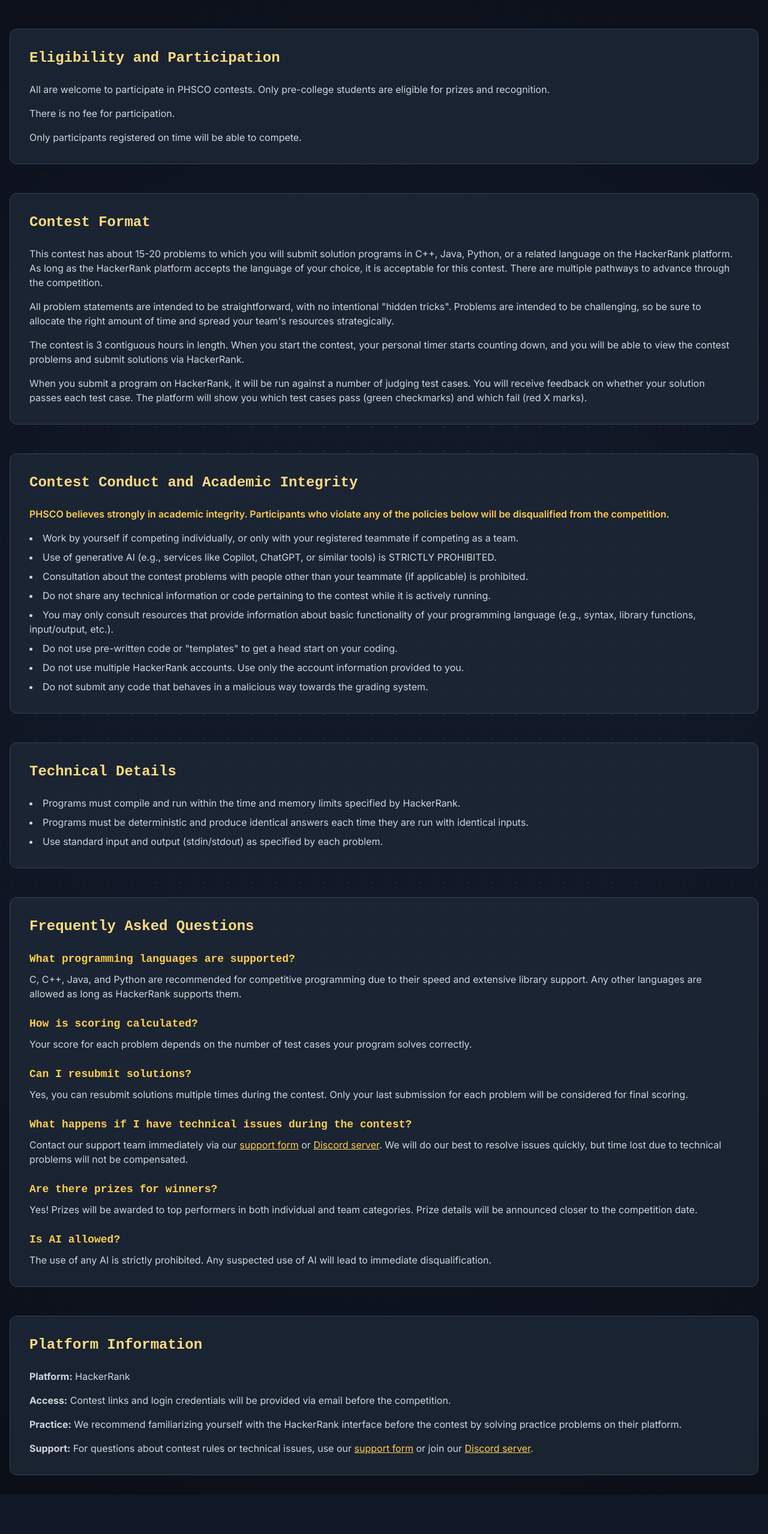
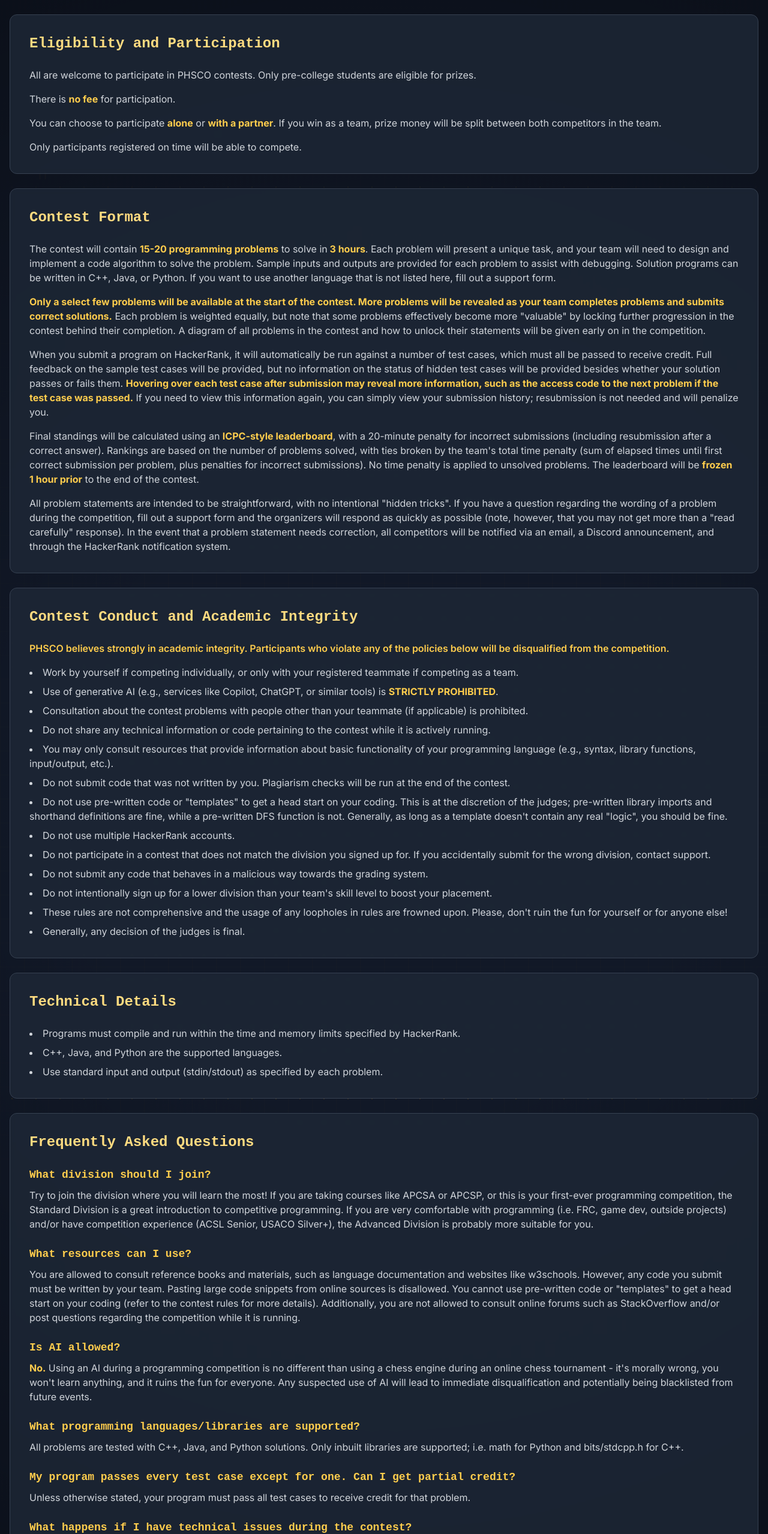
Before and after one commit to Shilab66/phsco, a Next.js app: page /rules in a window 1280 px wide. Shown: the part 188-2746 px from the top of the page at 60% size. Before the commit the page ends 2680 px from the top, so only its background shows below. Built offline with nearby package versions, Linux system fonts and the light colour scheme.

Commit message:
update rules & faq

```diff
--- a/app/logistics/page.tsx
+++ b/app/logistics/page.tsx
@@ -3,7 +3,7 @@
 import type React from "react"
 
 import { motion } from "framer-motion"
-import { Monitor, Wifi, Clock, ExternalLink, Code } from "lucide-react"
+import { Monitor, Wifi, Terminal, ExternalLink, Code } from "lucide-react"
 
 // Banner component that spans the full width
 const FullWidthBanner = () => {
@@ -40,7 +40,7 @@ const Timeline = () => {
     {
       time: "12:00 PM",
       title: "Opening Ceremony",
-      description: "Join us in the welcome livestream and practice submitting on the HackerRank platform.",
+      description: "Practice submitting on the HackerRank platform and prepare for the competition.",
     },
     {
       time: "1:00 PM",
@@ -136,7 +136,7 @@ export default function Logistics() {
         </div>
       </motion.div>
 
-      <div className="grid md:grid-cols-2 gap-6">
+      <div className="grid md:grid-cols-2 gap-6 mx-4">
         <motion.div
           initial={{ opacity: 0, x: -20 }}
           animate={{ opacity: 1, x: 0 }}
@@ -156,7 +156,7 @@ export default function Logistics() {
           <div className="bg-gray-800/80 backdrop-blur-sm p-6 rounded-xl border border-gray-700">
             <h2 className="text-2xl font-semibold mb-4 text-gold-300">Contact Support</h2>
             <p className="mb-4 text-gray-300">
-              Our support team will be available throughout the competition to assist with any issues.
+              Our support team will be available prior to and during the competition to assist with any issues.
             </p>
             <div className="space-y-6">
               <div>
@@ -184,7 +184,7 @@ export default function Logistics() {
                 </a>
               </div>
               <p className="text-sm text-gray-400">
-                <span className="text-gold-400">We will try to respond to every request we receive within a day, and even faster during competition day.</span>
+                We will try to respond to every request we receive within a day; please be patient and do not submit multiple requests for the same issue.
               </p>
             </div>
           </div>
@@ -202,7 +202,12 @@ export default function Logistics() {
               <RequirementCard
                 icon={<Monitor className="text-gold-400" />}
                 title="Device"
-                description="A desktop or laptop computer with access to an IDE (code editor) of your choice is highly recommended. Chromebooks are supported and a web-based IDE will be provided on the competition platform, but it is recommended to use a personal computer if possible."
+                description="A desktop or laptop computer with the ability to access the internet. Chromebooks are supported, but it is recommended to use a Windows/Mac/Linux/etc. if possible."
+              />
+              <RequirementCard
+                icon={<Terminal className="text-gold-400" />}
+                title="Programs"
+                description={<>You can use any* IDE of your choice. You need to be able to open PDFs locally on your device. You will also need to be able to extract .7z archives, either with a program like <a className="text-blue-400 hover:text-blue-300 underline" href='https://www.7-zip.org/'>7-Zip</a> or an online service such as <a className="text-blue-400 hover:text-blue-300 underline" href='https://extract.me/'>https://extract.me/</a>.<br></br><br></br>*Please do not use any web-based IDEs other than the one provided via HackerRank; platforms such as Replit and Ideone make your code publicly visible, which is a rules violation.</>}
               />
               <RequirementCard
                 icon={<Wifi className="text-gold-400" />}
@@ -214,11 +219,6 @@ export default function Logistics() {
                 title="HackerRank Account"
                 description={<>You must register for a personal HackerRank account before the contest begins. Register for a free account at <a className="text-blue-400 hover:text-blue-300 underline" href='https://www.hackerrank.com/dashboard'>https://www.hackerrank.com/dashboard</a>.</>}
               />
-              <RequirementCard
-                icon={<Code className="text-gold-400" />}
-                title="Supported Languages"
-                description="All problems are solveable in C++, Java, and Python. If you want a language other than these three to be supported, please fill out the support form!"
-              />
             </div>
           </div>
         </motion.div>
--- a/app/rules/page.tsx
+++ b/app/rules/page.tsx
@@ -4,7 +4,7 @@ import { motion } from "framer-motion"
 
 export default function Rules() {
   return (
-    <div className="space-y-12">
+    <div className="space-y-6">
       <motion.div initial={{ opacity: 0, y: 20 }} animate={{ opacity: 1, y: 0 }} transition={{ duration: 0.5 }}>
         <h1 className="text-4xl font-bold text-gold-400 mb-4">Rules & FAQ</h1>
         <p className="text-xl text-gray-300">Competition rules, guidelines, and frequently asked questions.</p>
@@ -18,11 +18,11 @@ export default function Rules() {
       >
         <h2 className="text-2xl font-semibold mb-6 text-gold-300">Eligibility and Participation</h2>
         <div className="space-y-4 text-gray-300">
-          <p>
-            All are welcome to participate in PHSCO contests. Only pre-college students are eligible for prizes and
-            recognition.
+          <p>All are welcome to participate in PHSCO contests. Only pre-college students are eligible for prizes.</p>
+          <p>There is <span className="text-gold-400 font-bold">no fee</span> for participation.</p>
+          <p>You can choose to participate <span className="text-gold-400 font-bold">alone</span> or <span className="text-gold-400 font-bold">with a partner</span>.
+          If you win as a team, prize money will be split between both competitors in the team.
           </p>
-          <p>There is no fee for participation.</p>
           <p>Only participants registered on time will be able to compete.</p>
         </div>
       </motion.div>
@@ -36,23 +36,38 @@ export default function Rules() {
         <h2 className="text-2xl font-semibold mb-6 text-gold-300">Contest Format</h2>
         <div className="space-y-4 text-gray-300">
           <p>
-            This contest has about 15-20 problems to which you will submit solution programs in C++, Java, Python, or a
-            related language on the HackerRank platform. As long as the HackerRank platform accepts the language of your
-            choice, it is acceptable for this contest. There are multiple pathways to advance through the competition.
+            The contest will contain <span className="text-gold-400 font-bold">15-20 programming problems</span> to solve in
+            <span className="text-gold-400 font-bold"> 3 hours</span>. Each problem will present a unique task, and your team
+            will need to design and implement a code algorithm to solve the problem. Sample inputs and outputs are provided
+            for each problem to assist with debugging. Solution programs can be written in C++, Java, or Python.
+            If you want to use another language that is not listed here, fill out a support form.
           </p>
           <p>
-            All problem statements are intended to be straightforward, with no intentional "hidden tricks". Problems are
-            intended to be challenging, so be sure to allocate the right amount of time and spread your team's resources
-            strategically.
+            <span className="text-gold-400 font-bold">Only a select few problems will be available at the start of the contest.
+            More problems will be revealed as your team completes problems and submits correct solutions.</span> Each problem is
+            weighted equally, but note that some problems effectively become more "valuable" by locking further progression in the contest
+            behind their completion. A diagram of all problems in the contest and how to unlock their statements will be given
+            early on in the competition.
           </p>
           <p>
-            The contest is 3 contiguous hours in length. When you start the contest, your personal timer starts counting
-            down, and you will be able to view the contest problems and submit solutions via HackerRank.
+            When you submit a program on HackerRank, it will automatically be run against a number of test cases, which must all be passed
+            to receive credit. Full feedback on
+            the sample test cases will be provided, but no information on the status of hidden test cases will be provided besides
+            whether your solution passes or fails them. <span className="text-gold-400 font-bold">Hovering over each test case after submission
+            may reveal more information, such as the access code to the next problem if the test case was passed.</span> If you need to view
+            this information again, you can simply view your submission history; resubmission is not needed and will penalize you.
           </p>
           <p>
-            When you submit a program on HackerRank, it will be run against a number of judging test cases. You will
-            receive feedback on whether your solution passes each test case. The platform will show you which test cases
-            pass (green checkmarks) and which fail (red X marks).
+            Final standings will be calculated using an <span className="text-gold-400 font-bold">ICPC-style leaderboard</span>, with a 20-minute penalty for incorrect submissions (including resubmission after a correct answer).
+            Rankings are based on the number of problems solved, with ties broken by the team's total time penalty (sum of elapsed times until first correct submission per problem, plus penalties for incorrect submissions).
+            No time penalty is applied to unsolved problems. The leaderboard will be <span className="text-gold-400 font-bold">frozen 1 hour prior</span> to the end of the contest.
+          </p>
+          <p>
+            All problem statements are intended to be straightforward, with no intentional "hidden tricks". If you have a question
+            regarding the wording of a problem during the competition, fill out a support form and the organizers will respond
+            as quickly as possible (note, however, that you may not get more than a "read carefully" response). In the event that
+            a problem statement needs correction, all competitors will be notified via an email, a Discord announcement, and through
+            the HackerRank notification system.
           </p>
         </div>
       </motion.div>
@@ -74,7 +89,7 @@ export default function Rules() {
               Work by yourself if competing individually, or only with your registered teammate if competing as a team.
             </li>
             <li>
-              Use of generative AI (e.g., services like Copilot, ChatGPT, or similar tools) is STRICTLY PROHIBITED.
+              Use of generative AI (e.g., services like Copilot, ChatGPT, or similar tools) is <span className="text-gold-400 font-bold">STRICTLY PROHIBITED</span>.
             </li>
             <li>
               Consultation about the contest problems with people other than your teammate (if applicable) is
@@ -87,9 +102,16 @@ export default function Rules() {
               You may only consult resources that provide information about basic functionality of your programming
               language (e.g., syntax, library functions, input/output, etc.).
             </li>
-            <li>Do not use pre-written code or "templates" to get a head start on your coding.</li>
-            <li>Do not use multiple HackerRank accounts. Use only the account information provided to you.</li>
+            <li>
+              Do not submit code that was not written by you. Plagiarism checks will be run at the end of the contest.
+            </li>
+            <li>Do not use pre-written code or "templates" to get a head start on your coding. This is at the discretion of the judges; pre-written library imports and shorthand definitions are fine, while a pre-written DFS function is not. Generally, as long as a template doesn't contain any real "logic", you should be fine.</li>
+            <li>Do not use multiple HackerRank accounts.</li>
+            <li>Do not participate in a contest that does not match the division you signed up for. If you accidentally submit for the wrong division, contact support.</li>
             <li>Do not submit any code that behaves in a malicious way towards the grading system.</li>
+            <li>Do not intentionally sign up for a lower division than your team's skill level to boost your placement.</li>
+            <li>These rules are not comprehensive and the usage of any loopholes in rules are frowned upon. Please, don't ruin the fun for yourself or for anyone else!</li>
+            <li>Generally, any decision of the judges is final.</li>
           </ul>
         </div>
       </motion.div>
@@ -105,7 +127,7 @@ export default function Rules() {
           <ul className="space-y-2 list-disc list-inside">
             <li>Programs must compile and run within the time and memory limits specified by HackerRank.</li>
             <li>
-              Programs must be deterministic and produce identical answers each time they are run with identical inputs.
+              C++, Java, and Python are the supported languages.
             </li>
             <li>Use standard input and output (stdin/stdout) as specified by each problem.</li>
           </ul>
@@ -121,22 +143,40 @@ export default function Rules() {
         <h2 className="text-2xl font-semibold mb-6 text-gold-300">Frequently Asked Questions</h2>
         <div className="space-y-6 text-gray-300">
           <div>
-            <h3 className="text-lg font-semibold text-gold-400 mb-2">What programming languages are supported?</h3>
+            <h3 className="text-lg font-semibold text-gold-400 mb-2">What division should I join?</h3>
             <p>
-              C, C++, Java, and Python are recommended for competitive programming due to their speed and extensive
-              library support. Any other languages are allowed as long as HackerRank supports them.
+              Try to join the division where you will learn the most! If you are taking courses like APCSA or APCSP, or this
+              is your first-ever programming competition, the Standard Division is a great introduction to competitive programming.
+              If you are very comfortable with programming (i.e. FRC, game dev, outside projects) and/or have competition experience (ACSL Senior, USACO Silver+),
+              the Advanced Division is probably more suitable for you.
             </p>
           </div>
           <div>
-            <h3 className="text-lg font-semibold text-gold-400 mb-2">How is scoring calculated?</h3>
-            <p>Your score for each problem depends on the number of test cases your program solves correctly.</p>
+            <h3 className="text-lg font-semibold text-gold-400 mb-2">What resources can I use?</h3>
+            <p>
+              You are allowed to consult reference books and materials, such as language documentation and websites like w3schools.
+              However, any code you submit must be written by your team. Pasting large code snippets from online sources is disallowed.
+              You cannot use pre-written code or "templates" to get a head start on your coding (refer to the contest rules for more details).
+              Additionally, you are not allowed to consult online forums such as StackOverflow and/or post questions regarding the competition while it is running.
+            </p>
           </div>
           <div>
-            <h3 className="text-lg font-semibold text-gold-400 mb-2">Can I resubmit solutions?</h3>
+            <h3 className="text-lg font-semibold text-gold-400 mb-2">Is AI allowed?</h3>
             <p>
-              Yes, you can resubmit solutions multiple times during the contest. Only your last submission for each
-              problem will be considered for final scoring.
+              <span className="text-gold-400 font-bold">No.</span> Using an AI during a programming competition is no different than
+              using a chess engine during an online chess tournament - it's morally wrong, you won't learn anything, and it ruins the
+              fun for everyone. Any suspected use of AI will lead to immediate disqualification and potentially being blacklisted from future events.
             </p>
+          </div>
+          <div>
+            <h3 className="text-lg font-semibold text-gold-400 mb-2">What programming languages/libraries are supported?</h3>
+            <p>
+              All problems are tested with C++, Java, and Python solutions. Only inbuilt libraries are supported; i.e. math for Python and bits/stdcpp.h for C++.
+            </p>
+          </div>
+          <div>
+            <h3 className="text-lg font-semibold text-gold-400 mb-2">My program passes every test case except for one. Can I get partial credit?</h3>
+            <p>Unless otherwise stated, your program must pass all test cases to receive credit for that problem.</p>
           </div>
           <div>
             <h3 className="text-lg font-semibold text-gold-400 mb-2">
@@ -161,66 +201,39 @@ export default function Rules() {
               >
                 Discord server
               </a>
-              . We will do our best to resolve issues quickly, but time lost due to technical problems will not be
+              . We will do our best to resolve issues quickly, but time lost due to personal technical problems will not be
               compensated.
             </p>
           </div>
           <div>
             <h3 className="text-lg font-semibold text-gold-400 mb-2">Are there prizes for winners?</h3>
             <p>
-              Yes! Prizes will be awarded to top performers in both individual and team categories. Prize details will
+              Yes! Prizes will be awarded to top-performing teams in both divisions. Prize details will
               be announced closer to the competition date.
             </p>
           </div>
           <div>
-            <h3 className="text-lg font-semibold text-gold-400 mb-2">Is AI allowed?</h3>
+            <h3 className="text-lg font-semibold text-gold-400 mb-2">What can I do to prepare?</h3>
             <p>
-              The use of any AI is strictly prohibited. Any suspected use of AI will lead to immediate disqualification.
-            </p>
-          </div>
-        </div>
-      </motion.div>
-
-      <motion.div
-        initial={{ opacity: 0, y: 20 }}
-        animate={{ opacity: 1, y: 0 }}
-        transition={{ duration: 0.5, delay: 0.7 }}
-        className="bg-gray-800/80 backdrop-blur-sm p-8 rounded-xl border border-gray-700"
-      >
-        <h2 className="text-2xl font-semibold mb-6 text-gold-300">Platform Information</h2>
-        <div className="space-y-4 text-gray-300">
-          <p>
-            <strong>Platform:</strong> HackerRank
-          </p>
-          <p>
-            <strong>Access:</strong> Contest links and login credentials will be provided via email before the
-            competition.
-          </p>
-          <p>
-            <strong>Practice:</strong> We recommend familiarizing yourself with the HackerRank interface before the
-            contest by solving practice problems on their platform.
-          </p>
-          <p>
-            <strong>Support:</strong> For questions about contest rules or technical issues, use our{" "}
-            <a
-              href="https://forms.gle/HdP28HkeoRZyaCVb7"
+              Online resources such as <a
+                href="https://usaco.guide/"
                 target="_blank"
                 rel="noopener noreferrer"
                 className="text-gold-400 hover:text-gold-300 underline"
               >
-              support form
+                the USACO Guide
               </a>{" "}
-            or join our{" "}
-            <a
-              href="https://discord.gg/w8vXRGjQKF"
+              are an excellent way to learn about the algorithms and structures used in programming competitions.
+              Additionally, you can view a list of problems used in past PHSCO contests <a
+                href="/archive"
                 target="_blank"
                 rel="noopener noreferrer"
                 className="text-gold-400 hover:text-gold-300 underline"
               >
-              Discord server
-            </a>
-            .
+                here.
+              </a>{" "}
             </p>
+          </div>
         </div>
       </motion.div>
     </div>
```
Lines whose indentation alone changed are shown as unchanged.
